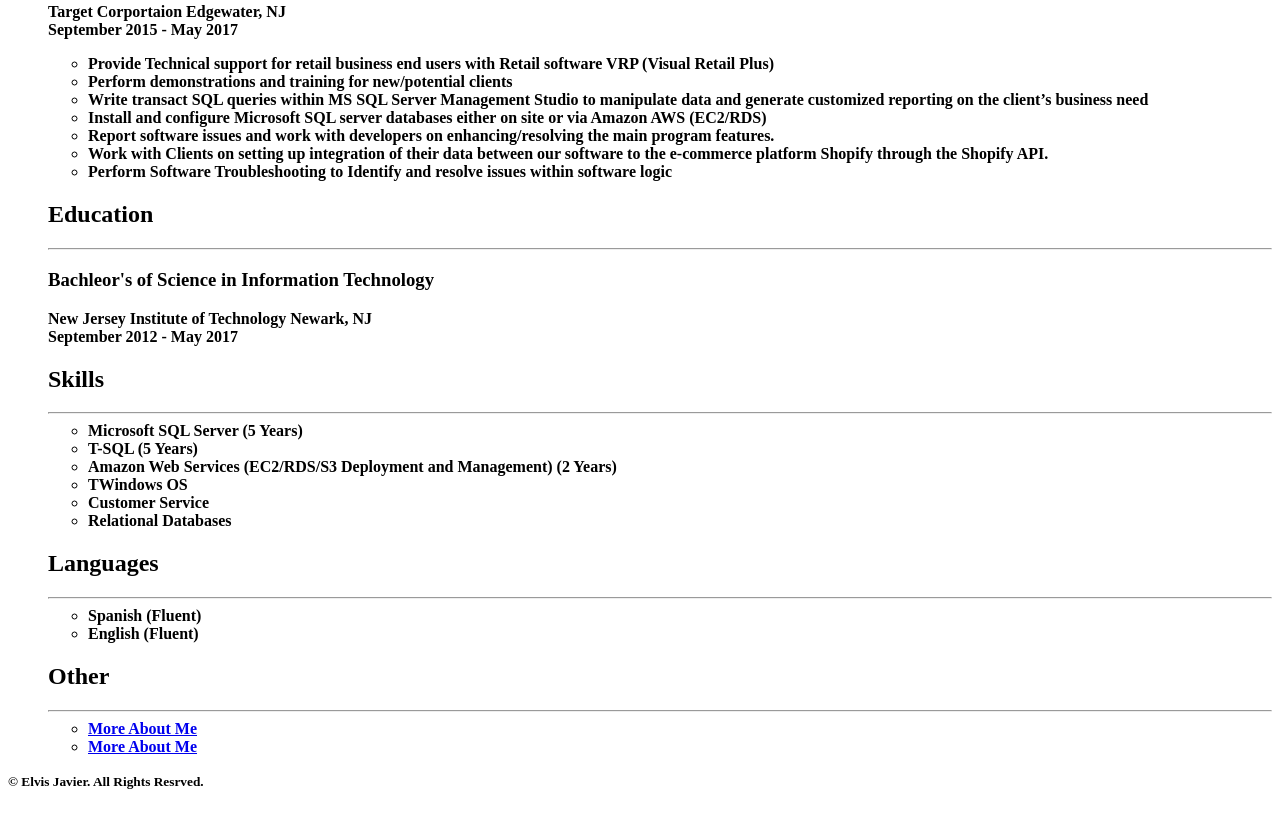
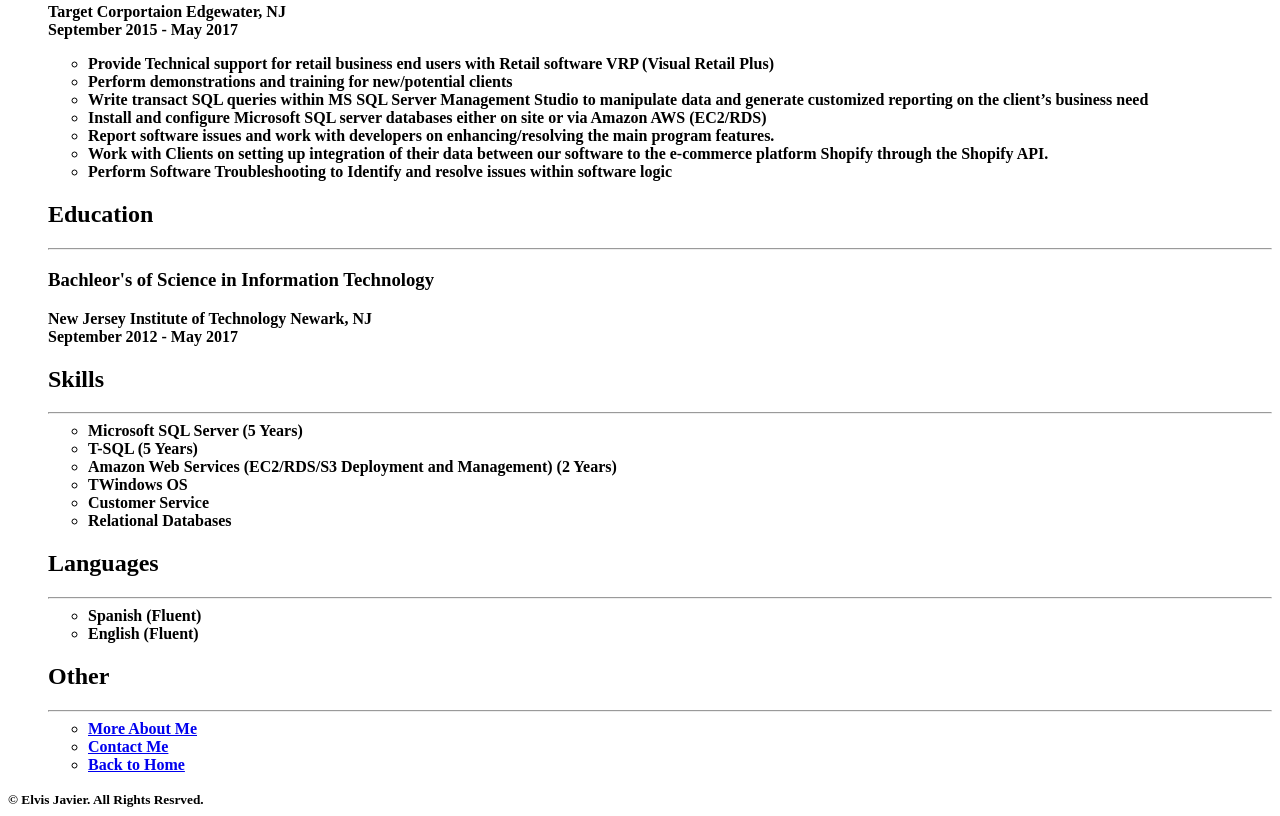
Before and after one commit to BinaryAtoms27/BinaryAtoms27.github.io, a plain HTML site: page public/MyResume.html in a window 1280 px wide. Shown: the part 609-1425 px from the top of the page. Drawn offline with Linux system fonts and the light colour scheme.

Commit message:
Resume and Home Page Updates
Added link to home page from resume page and
also added link to resume page from home page

```diff
--- a/public/MyResume.html
+++ b/public/MyResume.html
@@ -133,7 +133,10 @@ platform Shopify through the Shopify API.
                             <a href="./about.html" >More About Me</a>
                         </li>
                         <li>
-                            <a href="./contact.html" >More About Me</a>
+                            <a href="./contact.html" >Contact Me</a>
+                        </li>
+                        <li>
+                            <a href="../index.html" >Back to Home</a>
                         </li>
                     </ul>
         </ol>
```
